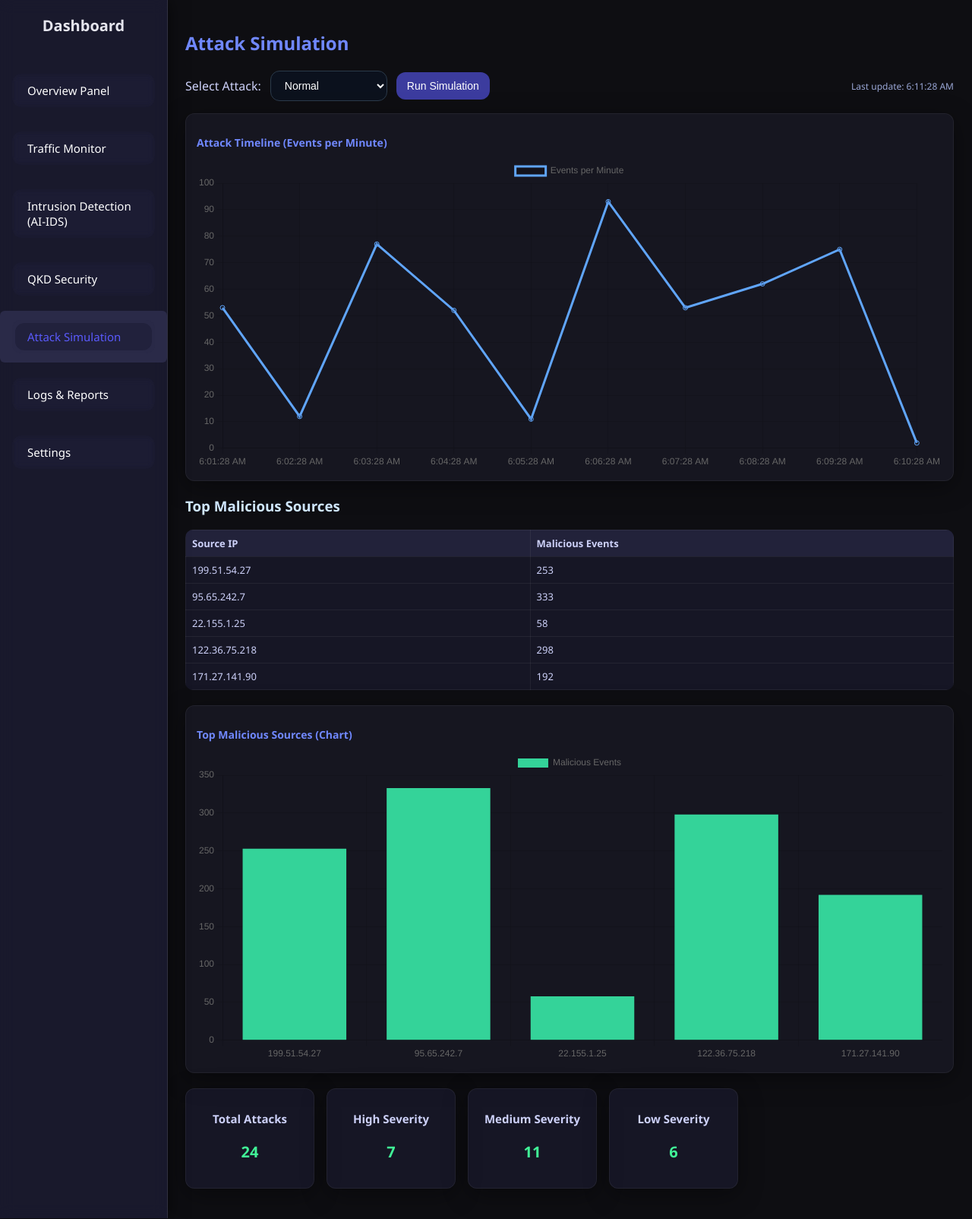
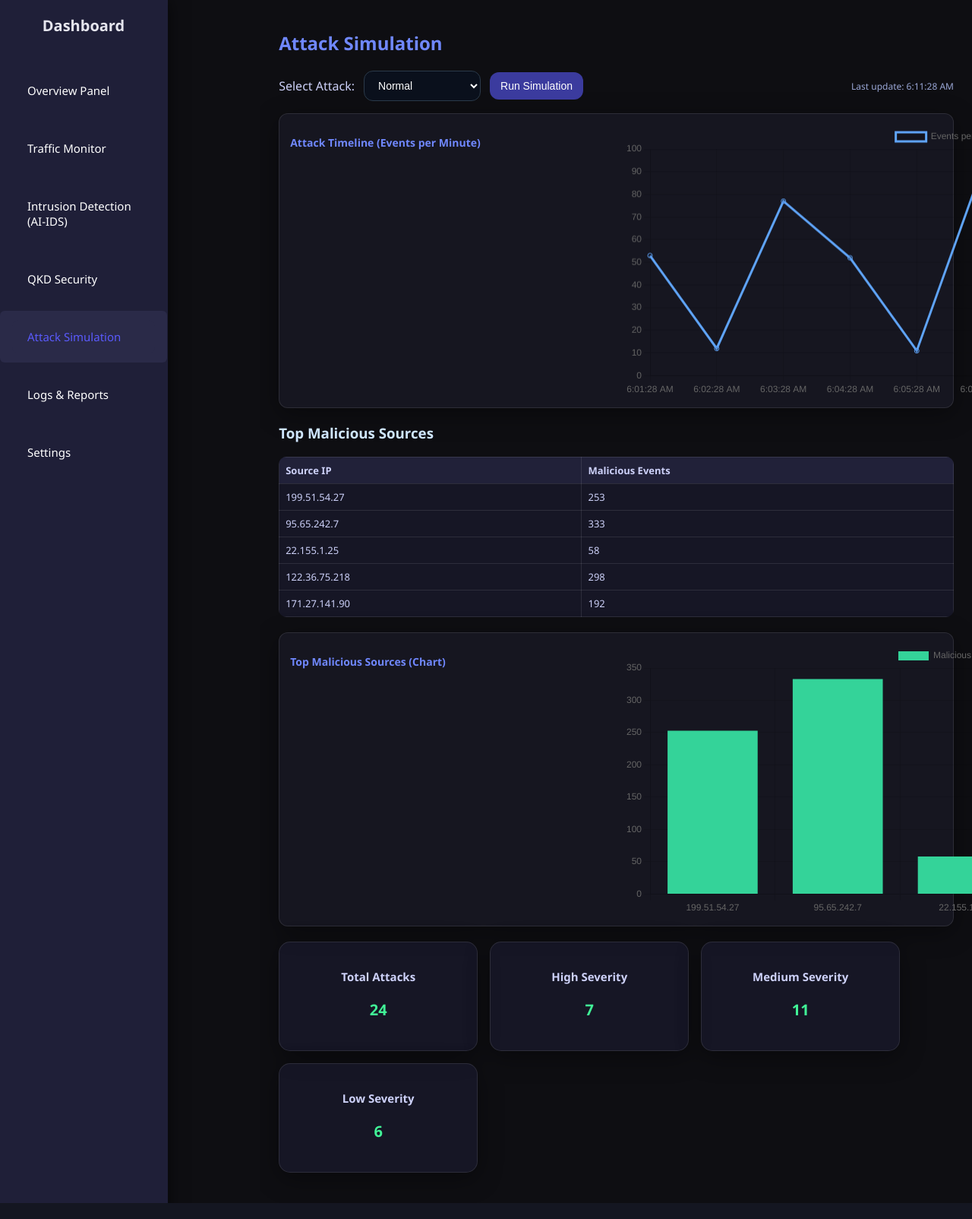
Before and after one commit to LinshaNeha/SmartTrafficReceiverCloud, a Flask app: page /attack in a window 1280 px wide. Shown: the whole page at 76% size. After the commit the page ends 1583 px from the top, so only its background shows below. Run offline with Flask 3, Linux system fonts and the light colour scheme.

Commit message:
Update attack.html

```diff
--- a/templates/attack.html
+++ b/templates/attack.html
@@ -1,4 +1,4 @@
-<!DOCTYPE html>
+!DOCTYPE html>
 <html lang="en">
 <head>
   <meta charset="UTF-8" />
@@ -23,15 +23,12 @@
       position: fixed;
       top: 0;
       left: 0;
-      background: rgba(31,31,56,0.7);
+      background: #1f1f38;
       padding: 20px 0 0 0;
       box-shadow: 2px 0 20px rgba(0, 0, 0, 0.5);
       display: flex;
       flex-direction: column;
       align-items: center;
-      backdrop-filter: blur(10px);
-      border-right: 1px solid rgba(255,255,255,0.1);
-      z-index: 10;
     }
 
     .sidebar h2 {
@@ -57,31 +54,19 @@
       text-decoration: none;
       display: block;
       padding: 12px 20px;
-      border-radius: 12px;
+      border-radius: 8px;
       font-size: 15px;
-      position: relative;
       transition: all 0.3s ease;
-      z-index: 1;
-      backdrop-filter: blur(5px);
     }
 
     .sidebar li.active a {
-      background-color: rgba(42,42,72,0.7);
+      background-color: #2a2a48;
       color: #5a5afc;
       font-weight: 500;
     }
 
-    .sidebar li.active a::before {
-      content: "";
-      position: absolute;
-      inset: 4px;
-      background-color: rgba(31,31,56,0.7);
-      border-radius: 12px;
-      z-index: -1;
-    }
-
     .sidebar a:hover {
-      background-color: rgba(42,42,72,0.7);
+      background-color: #2a2a48;
       color: #5a5afc;
     }
 
@@ -121,9 +106,12 @@
       background: rgba(30,30,47,0.5);
       padding: 14px;
       border-radius: 12px;
+      display: grid;
+      grid-template-columns: repeat(auto-fit, minmax(350px, 1fr));
+      gap: 20px;
       margin-bottom: 20px;
       box-shadow: 0 8px 32px rgba(0,0,0,0.37);
-      border: 1px solid rgba(255,255,255,0.06);
+      border: 1px solid rgba(255,255,255,0.1);
     }
 
     table {
@@ -136,7 +124,7 @@
     }
 
     th, td {
-      border: 1px solid rgba(255,255,255,0.06);
+      border: 1px solid rgba(255,255,255,0.1);
       padding: 8px;
       text-align: left;
       color: #cdd1f9;
@@ -149,14 +137,20 @@
 
     .card {
       background: rgba(31,31,56,0.5);
-      padding: 14px;
-      border-radius: 12px;
-      width: 140px;
+      padding: 20px;
+      border-radius: 15px;
+      width: 220px;
       text-align: center;
       margin-right: 16px;
       margin-bottom: 16px;
       box-shadow: 0 8px 32px rgba(0,0,0,0.37);
-      border: 1px solid rgba(255,255,255,0.06);
+      border: 1px solid rgba(255,255,255,0.1);
+      transition: transform 0.3s ease, box-shadow 0.3s ease;
+    }
+
+    .card:hover {
+      transform: translateY(-5px);
+      box-shadow: 0 12px 24px rgba(90, 90, 252, 0.6);
     }
 
     .summary-cards { display: flex; flex-wrap: wrap; }
```
